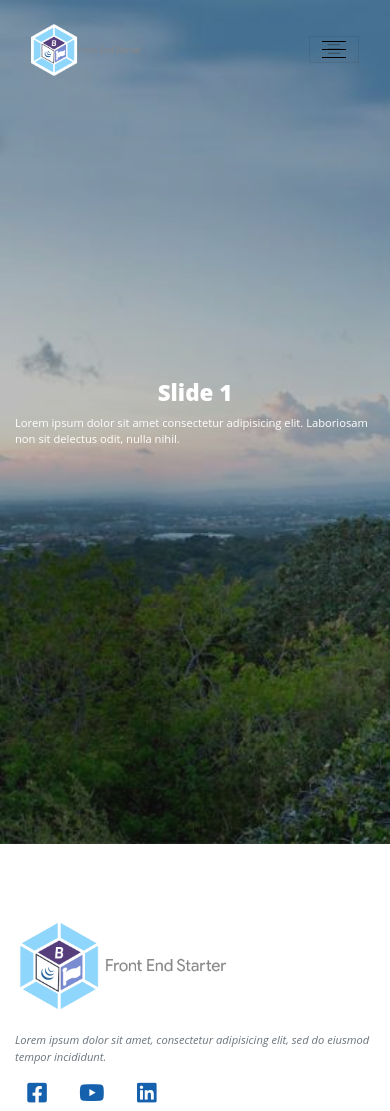
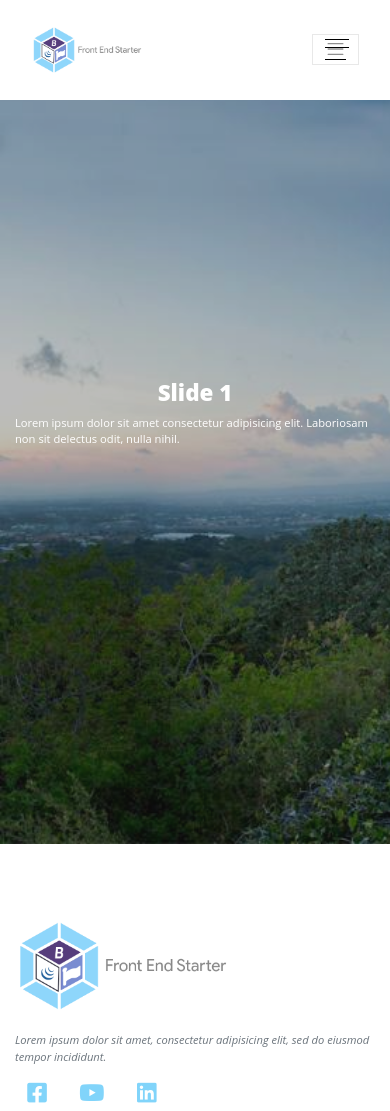
Before and after one commit to amine-louni/front-end-starter, a website built with webpack: page src/html/index.html in a window 390 px wide. Shown: the top 1111 px of the page. Built offline with nearby package versions, Linux system fonts and the light colour scheme.

Commit message:
updates nav

```diff
--- a/src/scss/_bootstrap_styling.scss
+++ b/src/scss/_bootstrap_styling.scss
@@ -57,7 +57,7 @@
 .navbar-toggler:focus {
   outline: none;
 }
-.navbar-light .navbar-toggler-icon {
+.navbar-toggler-icon {
   width: 24px;
   height: 17px;
   background-image: none;
@@ -65,8 +65,8 @@
   border-bottom: 1px solid #000;
   transition: all 300ms linear;
 }
-.navbar-light .navbar-toggler-icon:after,
-.navbar-light .navbar-toggler-icon:before {
+.navbar-toggler-icon:after,
+.navbar-toggler-icon:before {
   width: 24px;
   position: absolute;
   height: 1px;
@@ -77,7 +77,7 @@
   z-index: 2;
   transition: all 300ms linear;
 }
-.navbar-light .navbar-toggler-icon:after {
+.navbar-toggler-icon:after {
   top: 8px;
 }
 .navbar-toggler[aria-expanded="true"] .navbar-toggler-icon:after {
@@ -181,6 +181,13 @@
 ================================================== */
 
 @media (max-width: 767px) {
+  .navigation-wrap {
+    background: $white !important;
+    & .nav-link {
+      color: $black !important;
+    }
+  }
+
   .dropdown-toggle::after {
     border: none !important;
   }
--- a/src/scss/_helpers.scss
+++ b/src/scss/_helpers.scss
@@ -54,4 +54,5 @@
 }
 .bg-transparent {
   background: rgba(0, 0, 0, 0);
+  transition: all 200ms linear;
 }
--- a/src/scss/_variables.scss
+++ b/src/scss/_variables.scss
@@ -8,14 +8,14 @@
 $white: #fff;
 $black: #222;
 
-$blue: #1561ad;
-$blue-muted: #1c77ac;
+$blue: #81d4fa;
+$blue-2: #0288d1;
 $red: #fc5226;
 $orange: #8140fb;
 $green: #1dbab4;
 
 $primary: $blue;
-$secondary: $blue-muted;
+$secondary: $blue-2;
 $success: $green;
 $info: $blue;
 $danger: $red;
```
